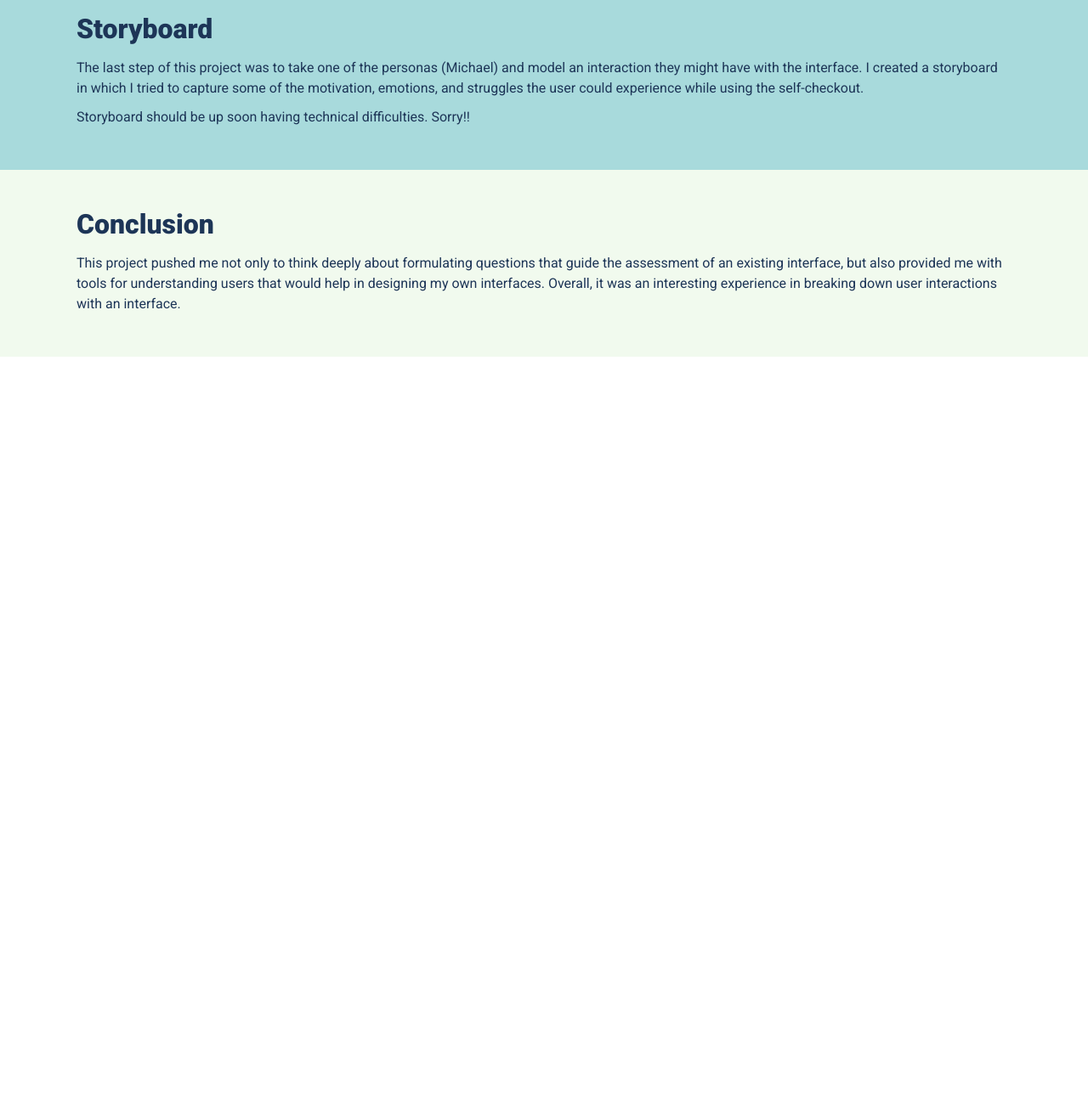
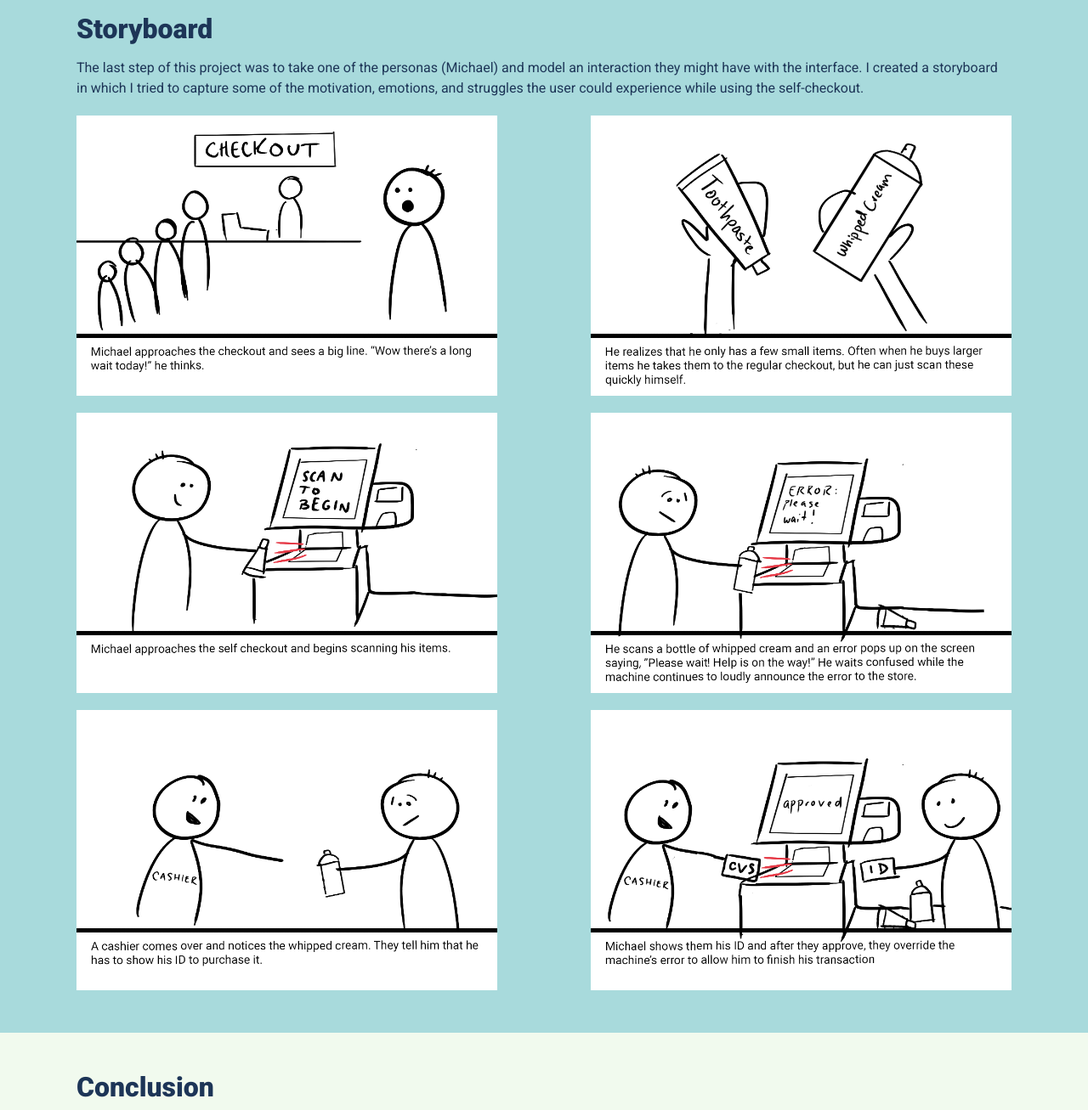
Before and after one commit to sleepysloth218/personas-storyboarding, a plain HTML site: page index.html in a window 1280 px wide. Shown: the part 3440-4747 px from the top of the page at 85% size. Before the commit the page ends 3860 px from the top, so only its background shows below. Drawn offline with Linux system fonts and the light colour scheme.

Commit message:
storyboard

```diff
--- a/index.html
+++ b/index.html
@@ -194,7 +194,24 @@
                     motivation, emotions, and struggles the user could experience while using the self-checkout.</p>
 
                 <div class="grid">
-                    <p>Storyboard should be up soon having technical difficulties. Sorry!!</p>
+                    <div class="grid-item">
+                        <img src="assets/storyboard/1.png" alt="">
+                    </div>
+                    <div class="grid-item">
+                        <img src="assets/storyboard/2.png" alt="">
+                    </div>
+                    <div class="grid-item">
+                        <img src="assets/storyboard/3.png" alt="">
+                    </div>
+                    <div class="grid-item">
+                        <img src="assets/storyboard/4.png" alt="">
+                    </div>
+                    <div class="grid-item">
+                        <img src="assets/storyboard/5.png" alt="">
+                    </div>
+                    <div class="grid-item">
+                        <img src="assets/storyboard/6.png" alt="">
+                    </div>
                 </div>
 
             </div>
--- a/style.css
+++ b/style.css
@@ -112,3 +112,17 @@ img.full-width {
 .column > h3 {
   align-self: center;
 }
+
+.grid {
+  display: flex;
+  flex-direction: row;
+  flex-wrap: wrap;
+  align-items: center;
+  justify-content: space-between;
+  width: 100%;
+}
+
+.grid-item {
+  width: 45%;
+  margin: 10px 0;
+}
```
